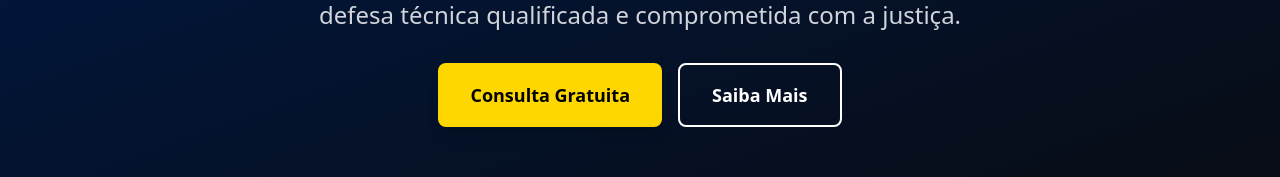
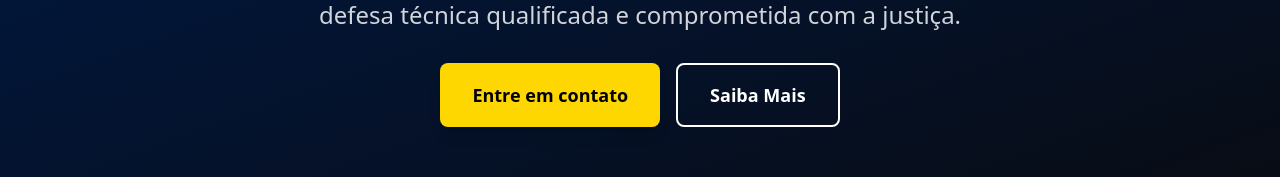
Before and after one commit to sandersal/SalvioSilvaCriminal, a React (Vite) app: page / in a window 1280 px wide. Shown: the part 337-514 px from the top of the page. Built offline with nearby package versions, Linux system fonts and the light colour scheme.

Commit message:
Updated App.tsx

```diff
--- a/src/App.tsx
+++ b/src/App.tsx
@@ -64,7 +64,7 @@ function App() {
             </p>
             <div className="flex flex-col sm:flex-row gap-4 justify-center">
               <button className="bg-[#FFD700] text-black px-8 py-4 rounded-lg font-semibold text-lg hover:bg-yellow-400 transition-all duration-300 transform hover:scale-105 shadow-lg">
-                Consulta Gratuita
+                Entre em contato
               </button>
               <button className="border-2 border-white text-white px-8 py-4 rounded-lg font-semibold text-lg hover:bg-white hover:text-[#00348f] transition-all duration-300">
                 Saiba Mais
```
